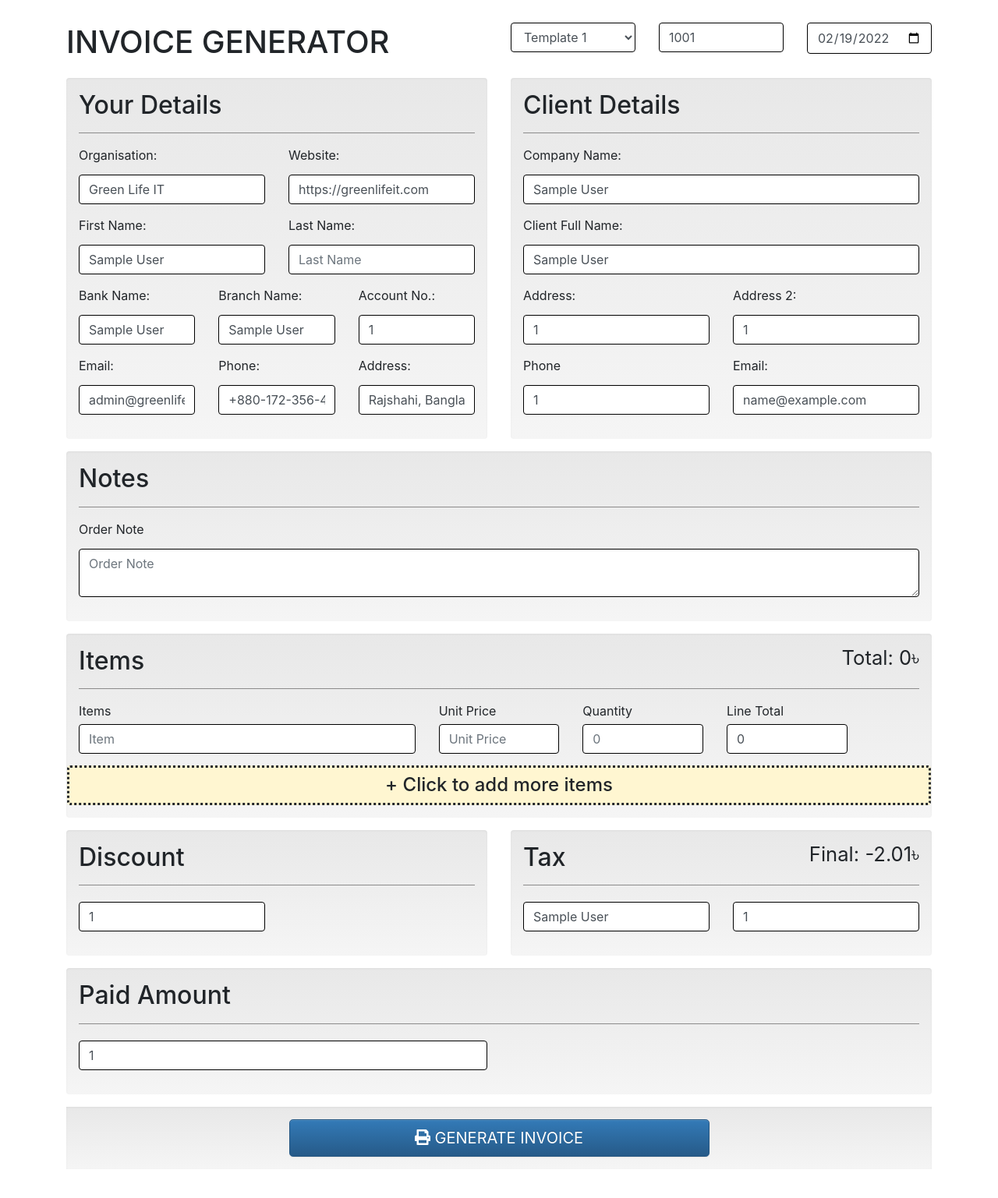
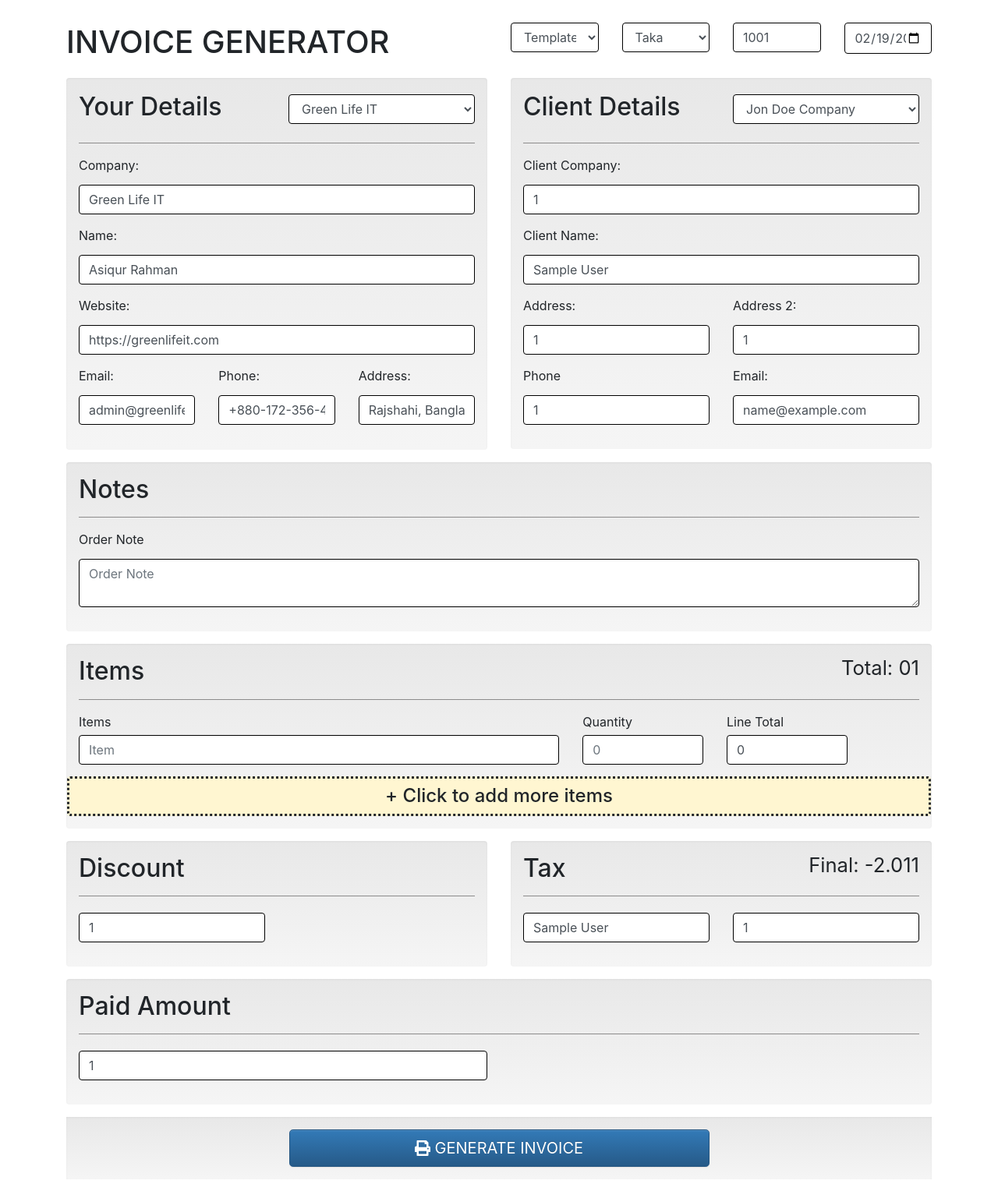
Before and after one commit to Asikur22/invoice, a PHP site: page / in a window 1280 px wide. Shown: the whole page at 78% size. Before the commit the page ends 1500 px from the top, so only its background shows below. Run offline with PHP 8.4, Linux system fonts and the light colour scheme; the visitor is signed in with stand-in values (Sample User, id 1).

Commit message:
Company & Client Select Option

```diff
--- /dev/null
+++ b/assets/js/script.js
@@ -0,0 +1,61 @@
+window.addEventListener( 'DOMContentLoaded', function ( event ) {
+	// Show Company Dropdown
+	let select_company = document.querySelector( '#invoiceCompany' );
+	companies.forEach( function ( company ) {
+		select_company.insertAdjacentHTML( 'beforeend', `<option value="${company.id}">${company.company}</option>` );
+	} );
+
+	// Change Company
+	function change_company( company_id ) {
+		let current_company = companies.filter( company => company.id == company_id );
+		if ( current_company.length == 0 ) {
+			alert( 'No Company Found!' );
+			return;
+		}
+
+		document.querySelector( '#company' ).value = current_company[0].company ?? '';
+		document.querySelector( '#website' ).value = current_company[0].website ?? '';
+		document.querySelector( '#name' ).value = current_company[0].name ?? '';
+		document.querySelector( '#email' ).value = current_company[0].email ?? '';
+		document.querySelector( '#phone' ).value = current_company[0].phone ?? '';
+		document.querySelector( '#address' ).value = current_company[0].address ?? '';
+		document.querySelector( '#logo' ).value = current_company[0].logo ?? '';
+	}
+
+	select_company.addEventListener( 'change', function ( event ) {
+		change_company( event.currentTarget.value );
+	} );
+
+	// Show Client Dropdown
+	let select_client = document.querySelector( '#invoiceClient' );
+	clients.forEach( function ( client ) {
+		select_client.insertAdjacentHTML( 'beforeend', `<option value="${client.id}">${client.company}</option>` );
+	} );
+
+	// Change Clients
+	function change_client( client_id ) {
+		let current_client = clients.filter( client => client.id == client_id );
+		if ( current_client.length == 0 ) {
+			alert( 'No Client Found!' );
+			return;
+		}
+
+		console.log();
+
+		document.querySelector( '#clientCompany' ).value = current_client[0].company ?? '';
+		document.querySelector( '#clientName' ).value = current_client[0].name ?? '';
+//		document.querySelector( '#clientWebsite' ).value = current_client[0].website ?? '';
+		document.querySelector( '#clientEmail' ).value = current_client[0].email ?? '';
+		document.querySelector( '#clientPhone' ).value = current_client[0].phone ?? '';
+		document.querySelector( '#clientAddress' ).value = current_client[0].address ?? '';
+		document.querySelector( '#clientAddress_2' ).value = current_client[0].address_2 ?? '';
+	}
+
+	select_client.addEventListener( 'change', function ( event ) {
+		change_client( event.currentTarget.value );
+	} );
+
+	// Load Default Company
+	change_company( companies[0].id );
+//	change_client( clients[0].id );
+} );
--- a/gulpfile.js
+++ b/gulpfile.js
@@ -9,7 +9,7 @@ exports.default = function dev() {
 		} );
 	} );
 
-	gulp.watch( '**/*.php' ).on( 'change', function () {
+	gulp.watch( '**/*' ).on( 'change', function () {
 		browserSync.reload();
 	} );
 }
--- a/index.php
+++ b/index.php
@@ -4,18 +4,51 @@ if ( ! session_id() ) {
 	@ session_start();
 }
 
-$_SESSION['currency']        = 'Taka';
-$_SESSION['currency_symbol'] = '৳';
-$_SESSION['billingDate']     = date( "Y-m-d" );
+$companies = [
+	[
+		'id'         => 'greenlifeit',
+		'company'    => 'Green Life IT',
+		'name' => 'Asiqur Rahman',
+		'email'      => 'admin@greenlifeit.com',
+		'phone'      => '+880-172-356-4501',
+		'address'    => 'Rajshahi, Bangladesh',
+		'website'    => 'https://greenlifeit.com',
+		'logo'       => 'assets/img/green-life-it.png',
+	],
+	[
+		'id'      => 'sowdabazar',
+		'company' => 'SowdaBazar',
+		'email'   => 'sales@sowdabazar.com',
+		'phone'   => '',
+		'address' => 'Rajshahi, Bangladesh',
+		'website' => 'https://sowdabazar.com',
+		'logo'    => 'assets/img/SowdaBazar.com-Logo-Primary.png',
+	]
+];
 
+$clients = [
+	[
+		'id'      => 'jon-doe-company',
+		'company' => 'Jon Doe Company',
+		'name'    => 'Jon Doe',
+		'email'   => 'jon@jondoe.com',
+		'phone'   => '+1-999-999-9999',
+		'address' => 'Texas, USA',
+		'website' => 'https://jondoe.com',
+	],
+	[
+		'id'        => 'projects4humanity',
+		'company'   => 'Project For Humanity',
+		'email'     => 'director@projects4humanity.org',
+		'phone'     => '+1-888-888-8888',
+		'address'   => 'PO Box 12345',
+		'address_2' => 'USA',
+		'website'   => 'https://projects4humanity.org',
+	]
+];
+
+$_SESSION['invoiceDate']     = date( "Y-m-d" );
 $_SESSION['invoiceNumber'] = '1001';
-$_SESSION['organisation']  = 'Green Life IT';
-$_SESSION['website']       = 'https://greenlifeit.com';
-//$_SESSION['firstName'] = 'Asiqur';
-//$_SESSION['lastName'] = 'Rahman';
-$_SESSION['yourEmail']   = 'admin@greenlifeit.com';
-$_SESSION['yourPhone']   = '+880-172-356-4501';
-$_SESSION['yourAddress'] = 'Rajshahi, Bangladesh';
 ?>
 <!DOCTYPE html>
 <html>
@@ -37,6 +70,11 @@ $_SESSION['yourAddress'] = 'Rajshahi, Bangladesh';
 		}
 	</style>
 
+	<script>
+		var companies = <?php echo json_encode( $companies ); ?>;
+		var clients = <?php echo json_encode( $clients ); ?>;
+	</script>
+
 </head>
 <body>
 
@@ -50,22 +88,30 @@ $_SESSION['yourAddress'] = 'Rajshahi, Bangladesh';
 
 				<div class="col">
 					<div class="row justify-content-end ">
-						<div class="col-md-4">
+						<div class="col-md-3">
 							<div class="form-group">
 								<select name="invoiceTemplate" id="invoiceTemplate" class="form-control invoiceTemplate">
-									<option value="template-1">Template 1</option>
+									<option selected value="template-1">Template 1</option>
 									<option value="template-2">Template 2</option>
 								</select>
 							</div>
 						</div>
-						<div class="col-md-4">
+						<div class="col-md-3">
+							<div class="form-group">
+								<select name="currency" id="currency" class="form-control currency">
+									<option selected value="৳">Taka</option>
+									<option value="$">USD</option>
+								</select>
+							</div>
+						</div>
+						<div class="col-md-3">
 							<div class="form-group">
 								<input value="<?php echo isset( $_SESSION['invoiceNumber'] ) ? $_SESSION['invoiceNumber'] : '' ?>" type="text" class="form-control invoiceNumber" id="invoiceNumber" name="invoiceNumber" placeholder="Invoice Number">
 							</div>
 						</div>
-						<div class="col-md-4">
+						<div class="col-md-3">
 							<div class="form-group">
-								<input value="<?php echo isset( $_SESSION['billingDate'] ) ? $_SESSION['billingDate'] : '' ?>" type="date" class="form-control billingDate" id="billingDate" name="billingDate">
+								<input value="<?php echo isset( $_SESSION['invoiceDate'] ) ? $_SESSION['invoiceDate'] : '' ?>" type="date" class="form-control invoiceDate" id="invoiceDate" name="invoiceDate">
 							</div>
 						</div>
 					</div>
@@ -77,17 +123,34 @@ $_SESSION['yourAddress'] = 'Rajshahi, Bangladesh';
 			<div class="row">
 				<div class="col-md-6">
 					<div class="well rounded p-3">
-						<h2>Your Details</h2>
+						<div class="row align-items-center">
+							<div class="col-md-6">
+								<h2 class="mb-2">Your Details</h2>
+							</div>
+							<div class="col-md-6">
+								<div class="form-group mb-2">
+									<select name="invoiceCompany" id="invoiceCompany" class="form-control invoiceCompany"></select>
+								</div>
+							</div>
+						</div>
 						<hr style="border-top: 1px solid #8c8b8b;">
 
 						<div class="row">
-							<div class="col-md-6">
+							<div class="col-md-12">
 								<div class="form-group">
-									<label for="organisation">Organisation:</label>
-									<input value="<?php echo isset( $_SESSION['organisation'] ) ? $_SESSION['organisation'] : '' ?>" type="text" class="form-control organisation" name="organisation" id="organisation" placeholder="Organisation">
+									<label for="company">Company:</label>
+									<input value="<?php echo isset( $_SESSION['company'] ) ? $_SESSION['company'] : '' ?>" type="text" class="form-control company" name="company" id="company" placeholder="My Company">
 								</div>
 							</div>
-							<div class="col-md-6">
+
+							<div class="col-md-12">
+								<div class="form-group">
+									<label for="name">Name:</label>
+									<input value="<?php echo isset( $_SESSION['name'] ) ? $_SESSION['name'] : '' ?>" type="text" class="form-control name" id="name" name="name" placeholder="Name">
+								</div>
+							</div>
+
+							<div class="col-md-12">
 								<div class="form-group">
 									<label for="website">Website:</label>
 									<input value="<?php echo isset( $_SESSION['website'] ) ? $_SESSION['website'] : '' ?>" type="text" class="form-control website" name="website" id="website" placeholder="Website">
@@ -96,58 +159,29 @@ $_SESSION['yourAddress'] = 'Rajshahi, Bangladesh';
 						</div>
 
 						<div class="row">
-							<div class="col-md-6">
-								<div class="form-group">
-									<label for="firstName">First Name:</label>
-									<input value="<?php echo isset( $_SESSION['firstName'] ) ? $_SESSION['firstName'] : '' ?>" type="text" class="form-control firstName" id="firstName" name="firstName" placeholder="First Name">
-								</div>
-							</div>
-							<div class="col-md-6">
-								<div class="form-group">
-									<label for="lastName">Last Name:</label>
-									<input value="<?php echo isset( $_SESSION['lastName'] ) ? $_SESSION['lastName'] : '' ?>" type="text" class="form-control lastName" name="lastName" id="lastName" placeholder="Last Name">
-								</div>
-							</div>
-						</div>
-
-						<div class="row">
 							<div class="col-md-4">
 								<div class="form-group">
-									<label for="bankName">Bank Name:</label>
-									<input value="<?php echo isset( $_SESSION['bankName'] ) ? $_SESSION['bankName'] : '' ?>" type="text" class="form-control bankName" name="bankName" id="bankName" placeholder="Bank Name">
+									<label for="email">Email:</label>
+									<input value="<?php echo isset( $_SESSION['email'] ) ? $_SESSION['email'] : '' ?>" type="text" class="form-control email" name="email" id="email" placeholder="Your Email">
 								</div>
 							</div>
 							<div class="col-md-4">
 								<div class="form-group">
-									<label for="branchName">Branch Name:</label>
-									<input value="<?php echo isset( $_SESSION['branchName'] ) ? $_SESSION['branchName'] : '' ?>" type="text" class="form-control branchName" name="branchName" id="branchName" placeholder="Branch Name">
+									<label for="phone">Phone:</label>
+									<input value="<?php echo isset( $_SESSION['phone'] ) ? $_SESSION['phone'] : '' ?>" type="text" class="form-control phone" name="phone" id="phone" placeholder="Your Phone">
 								</div>
 							</div>
 							<div class="col-md-4">
 								<div class="form-group">
-									<label for="accountNumber">Account No.:</label>
-									<input value="<?php echo isset( $_SESSION['accountNumber'] ) ? $_SESSION['accountNumber'] : '' ?>" type="text" class="form-control accountNumber" id="accountNumber" name="accountNumber" placeholder="Account Number">
+									<label for="address">Address:</label>
+									<input value="<?php echo isset( $_SESSION['address'] ) ? $_SESSION['address'] : '' ?>" type="text" class="form-control address" name="address" id="address" placeholder="Your Address">
 								</div>
 							</div>
 						</div>
-
 						<div class="row">
-							<div class="col-md-4">
-								<div class="form-group">
-									<label for="yourEmail">Email:</label>
-									<input value="<?php echo isset( $_SESSION['yourEmail'] ) ? $_SESSION['yourEmail'] : '' ?>" type="text" class="form-control yourEmail" name="yourEmail" id="yourEmail" placeholder="Your Email">
-								</div>
-							</div>
-							<div class="col-md-4">
-								<div class="form-group">
-									<label for="yourPhone">Phone:</label>
-									<input value="<?php echo isset( $_SESSION['yourPhone'] ) ? $_SESSION['yourPhone'] : '' ?>" type="text" class="form-control yourPhone" name="yourPhone" id="yourPhone" placeholder="Your Phone">
-								</div>
-							</div>
-							<div class="col-md-4">
-								<div class="form-group">
-									<label for="yourAddress">Address:</label>
-									<input value="<?php echo isset( $_SESSION['yourAddress'] ) ? $_SESSION['yourAddress'] : '' ?>" type="text" class="form-control yourAddress" name="yourAddress" id="yourAddress" placeholder="Your Address">
+							<div class="col-12">
+								<div class="hidden-fields">
+									<input type="hidden" name="logo" id="logo">
 								</div>
 							</div>
 						</div>
@@ -155,20 +189,29 @@ $_SESSION['yourAddress'] = 'Rajshahi, Bangladesh';
 				</div>
 				<div class="col-md-6">
 					<div class="well rounded p-3">
-						<h2>Client Details</h2>
+						<div class="row align-items-center">
+							<div class="col-md-6">
+								<h2 class="mb-2">Client Details</h2>
+							</div>
+							<div class="col-md-6">
+								<div class="form-group mb-2">
+									<select name="invoiceClient" id="invoiceClient" class="form-control invoiceClient"></select>
+								</div>
+							</div>
+						</div>
 						<hr style="border-top: 1px solid #8c8b8b;">
 
 						<div class="row">
 							<div class="col-md-12">
 								<div class="form-group">
-									<label for="companyName">Company Name:</label>
-									<input value="<?php echo isset( $_SESSION['companyName'] ) ? $_SESSION['companyName'] : '' ?>" type="text" class="form-control companyName" name="companyName" id="companyName" placeholder="Company Name">
+									<label for="clientCompany">Client Company:</label>
+									<input value="<?php echo isset( $_SESSION['clientCompany'] ) ? $_SESSION['clientCompany'] : '' ?>" type="text" class="form-control clientCompany" name="clientCompany" id="clientCompany" placeholder="Company Name">
 								</div>
 							</div>
 							<div class="col-md-12">
 								<div class="form-group">
-									<label for="clientName">Client Full Name:</label>
-									<input value="<?php echo isset( $_SESSION['clientName'] ) ? $_SESSION['clientName'] : '' ?>" type="text" class="form-control clientName" name="clientName" id="clientName" placeholder="Client Full Name">
+									<label for="clientName">Client Name:</label>
+									<input value="<?php echo isset( $_SESSION['clientName'] ) ? $_SESSION['clientName'] : '' ?>" type="text" class="form-control clientName" name="clientName" id="clientName" placeholder="Client Name">
 								</div>
 							</div>
 						</div>
@@ -232,22 +275,16 @@ $_SESSION['yourAddress'] = 'Rajshahi, Bangladesh';
 						<hr style="border-top: 1px solid #8c8b8b;">
 
 						<div class="row">
-							<div class="col-md-5">Items</div>
-							<div class="col-md-2">Unit Price</div>
+							<div class="col-md-7">Items</div>
 							<div class="col-md-2">Quantity</div>
 							<div class="col-md-2">Line Total</div>
 							<div class="col-md-1"></div>
 						</div>
 
 						<div class="row item">
-							<div class="col-md-5">
+							<div class="col-md-7">
 								<div class="form-group">
 									<input name="items[0][articlesName]" value="<?php echo isset( $_SESSION['items'][0]['articlesName'] ) ? $_SESSION['items'][0]['articlesName'] : '' ?>" type="text" class="form-control articlesName" placeholder="Item">
-								</div>
-							</div>
-							<div class="col-md-2">
-								<div class="form-group">
-									<input name="items[0][unitPrice]" value="<?php echo isset( $_SESSION['items'][0]['unitPrice'] ) ? $_SESSION['items'][0]['unitPrice'] : '' ?>" type="number" class="form-control unitPrice" placeholder="Unit Price" value="" min="0">
 								</div>
 							</div>
 							<div class="col-md-2">
@@ -270,9 +307,7 @@ $_SESSION['yourAddress'] = 'Rajshahi, Bangladesh';
 								if ( empty( $old_items[ $i ]['articlesName'] ) ) {
 									$old_items[ $i ]['articlesName'] = '';
 								}
-								if ( empty( $old_items[ $i ]['unitPrice'] ) ) {
-									$old_items[ $i ]['unitPrice'] = '';
-								}
+
 								if ( empty( $old_items[ $i ]['quantity'] ) ) {
 									$old_items[ $i ]['quantity'] = '';
 								}
@@ -281,8 +316,7 @@ $_SESSION['yourAddress'] = 'Rajshahi, Bangladesh';
 								}
 
 								echo '<div class="row item">';
-								echo '<div class="col-md-5"><div class="form-group"><input name="items[' . $i . '][articlesName]" value="' . $old_items[ $i ]['articlesName'] . '" type="text" class="form-control articlesName" placeholder="Item"></div></div>';
-								echo '<div class="col-md-2"><div class="form-group"><input name="items[' . $i . '][unitPrice]" value="' . $old_items[ $i ]['unitPrice'] . '" type="number" min="0" class="form-control unitPrice" placeholder="Unit Price" value=""></div></div>';
+								echo '<div class="col-md-7"><div class="form-group"><input name="items[' . $i . '][articlesName]" value="' . $old_items[ $i ]['articlesName'] . '" type="text" class="form-control articlesName" placeholder="Item"></div></div>';
 								echo '<div class="col-md-2"><div class="form-group"><input name="items[' . $i . '][quantity]" value="' . $old_items[ $i ]['quantity'] . '" type="number" min="0" value="" class="form-control quantity" placeholder="0"></div></div>';
 								echo '<div class="col-md-2"><div class="form-group"><input name="items[' . $i . '][lineTotal]" value="' . $old_items[ $i ]['lineTotal'] . '" type="text" class="form-control lineTotal" placeholder="Line Total" value="0"></div></div>';
 								echo '<div class="col-md-1"><button type="button" class="btn btn-danger deleteItemBlock">&times;</div></div>';
@@ -373,8 +407,7 @@ $_SESSION['yourAddress'] = 'Rajshahi, Bangladesh';
 
 		function item_block( item_no ) {
 			return '<div class="row item">' +
-			       '<div class="col-md-5"><div class="form-group"><input type="text" name="items[' + item_no + '][articlesName]" class="form-control articlesName" placeholder="Item"></div></div>' +
-			       '<div class="col-md-2"><div class="form-group"><input type="number" name="items[' + item_no + '][unitPrice]" min="0" class="form-control unitPrice" placeholder="Unit Price" value=""></div></div>' +
+			       '<div class="col-md-7"><div class="form-group"><input type="text" name="items[' + item_no + '][articlesName]" class="form-control articlesName" placeholder="Item"></div></div>' +
 			       '<div class="col-md-2"><div class="form-group"><input type="number" name="items[' + item_no + '][quantity]" min="0" value="" class="form-control quantity" placeholder="0"></div></div>' +
 			       '<div class="col-md-2"><div class="form-group"><input type="text" name="items[' + item_no + '][lineTotal]" class="form-control lineTotal" placeholder="Line Total" value="0"></div></div>' +
 			       '<div class="col-md-1"><button type="button" class="btn btn-danger deleteItemBlock">&times;</div></div>';
@@ -407,12 +440,9 @@ $_SESSION['yourAddress'] = 'Rajshahi, Bangladesh';
 			} );
 
 			var discount = $( '.discountAmount' ).val();
-			console.log( 'Discounted anount' + discount );
 			if ( !isNaN( discount ) ) {
 				sumFinal = sumTotal - discount;
 			}
-
-			console.log( sumFinal );
 
 			var tax = $( '.taxPercent' ).val();
 			if ( !isNaN( tax ) ) {
@@ -441,7 +471,6 @@ $_SESSION['yourAddress'] = 'Rajshahi, Bangladesh';
 		} );
 
 		$( '.articles' ).on( 'click focus keyup change focusout', '.lineTotal', function () {
-			var unitPrice = $( this ).parent().parent().parent().find( '.unitPrice' ).val();
 			var quantity = $( this ).parent().parent().parent().find( '.quantity' ).val();
 			var articlesName = $( this ).parent().parent().parent().find( '.articlesName' ).val();
 
@@ -453,15 +482,10 @@ $_SESSION['yourAddress'] = 'Rajshahi, Bangladesh';
 				$( this ).parent().parent().parent().find( '.articlesName' ).css( 'background-color', '#fff' );
 			}
 
-			if ( unitPrice != '' && quantity != '' ) {
-				var lineTotalVal = unitPrice * quantity;
-				$( this ).parent().parent().parent().find( '.lineTotal' ).val( lineTotalVal );
-			}
 			updateTotal();
 		} );
 
 		$( '.articles' ).on( 'click focus keyup change focusout', '.quantity', function () {
-			var unitPrice = $( this ).parent().parent().parent().find( '.unitPrice' ).val();
 			var quantity = $( this ).parent().parent().parent().find( '.quantity' ).val();
 			var articlesName = $( this ).parent().parent().parent().find( '.articlesName' ).val();
 
@@ -473,30 +497,6 @@ $_SESSION['yourAddress'] = 'Rajshahi, Bangladesh';
 				$( this ).parent().parent().parent().find( '.articlesName' ).css( 'background-color', '#fff' );
 			}
 
-			if ( unitPrice != '' && quantity != '' ) {
-				var lineTotalVal = unitPrice * quantity;
-				$( this ).parent().parent().parent().find( '.lineTotal' ).val( lineTotalVal );
-			}
-			updateTotal();
-		} );
-
-		$( '.articles' ).on( 'click focus keyup change focusout', '.unitPrice', function () {
-			var unitPrice = $( this ).parent().parent().parent().find( '.unitPrice' ).val();
-			var quantity = $( this ).parent().parent().parent().find( '.quantity' ).val();
-			var articlesName = $( this ).parent().parent().parent().find( '.articlesName' ).val();
-
-			if ( articlesName == '' ) {
-				$( this ).parent().parent().parent().find( '.articlesName' ).css( 'border', '1px solid red' );
-				$( this ).parent().parent().parent().find( '.articlesName' ).css( 'background-color', '#ffeaea' );
-			} else {
-				$( this ).parent().parent().parent().find( '.articlesName' ).css( 'border', '1px solid black' );
-				$( this ).parent().parent().parent().find( '.articlesName' ).css( 'background-color', '#fff' );
-			}
-
-			if ( unitPrice != '' && quantity != '' ) {
-				var lineTotalVal = unitPrice * quantity;
-				$( this ).parent().parent().parent().find( '.lineTotal' ).val( lineTotalVal );
-			}
 			updateTotal();
 		} );
 
@@ -523,5 +523,7 @@ $_SESSION['yourAddress'] = 'Rajshahi, Bangladesh';
 	} );
 </script>
 
+
+<script src="assets/js/script.js"></script>
 </body>
 </html>
```
Also changed, not shown: invoice.php (+17 -16 lines), templates/template-1.php (+36 -22 lines), assets/img/SowdaBazar.com-Logo-Primary.png (added).
